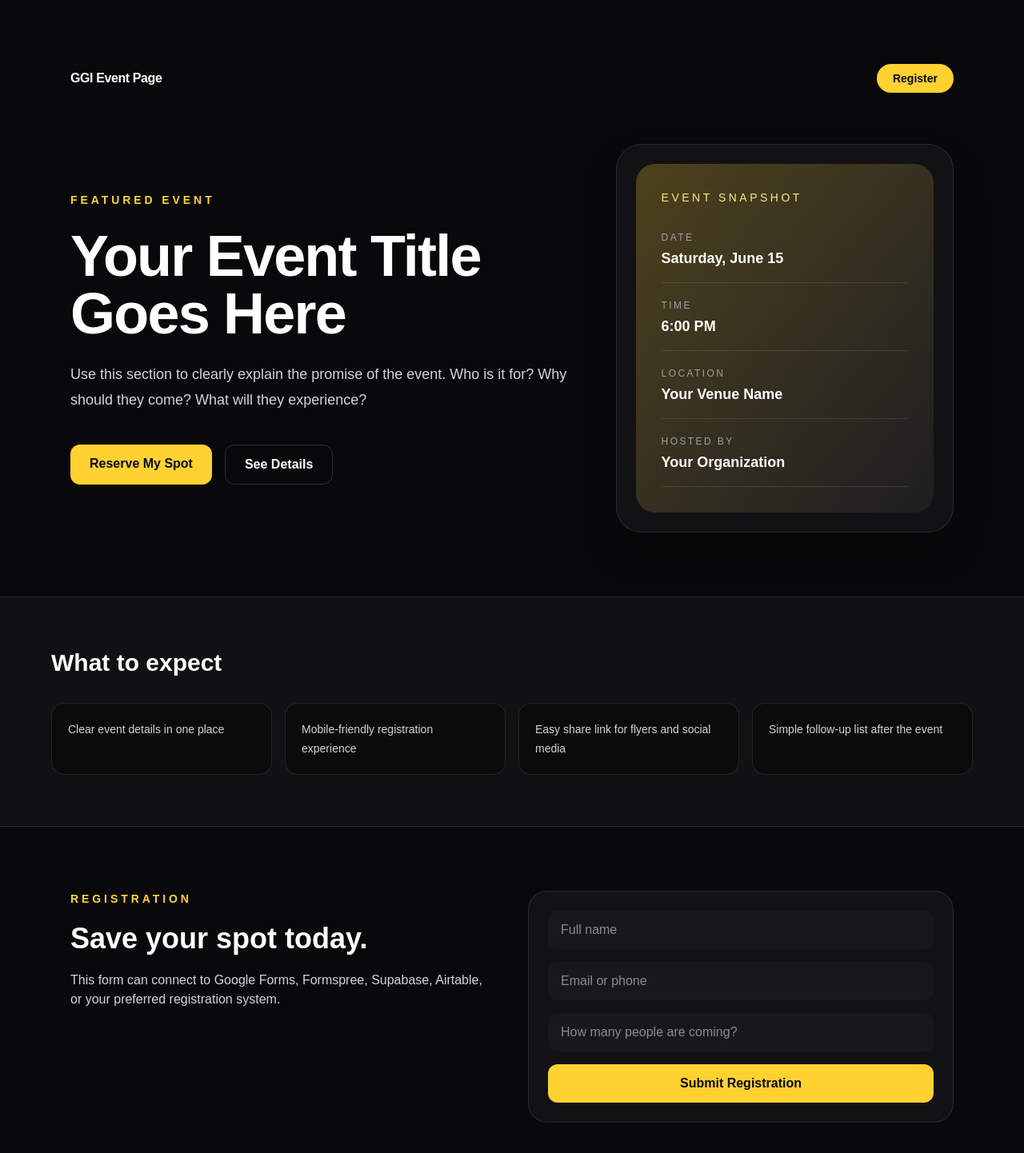
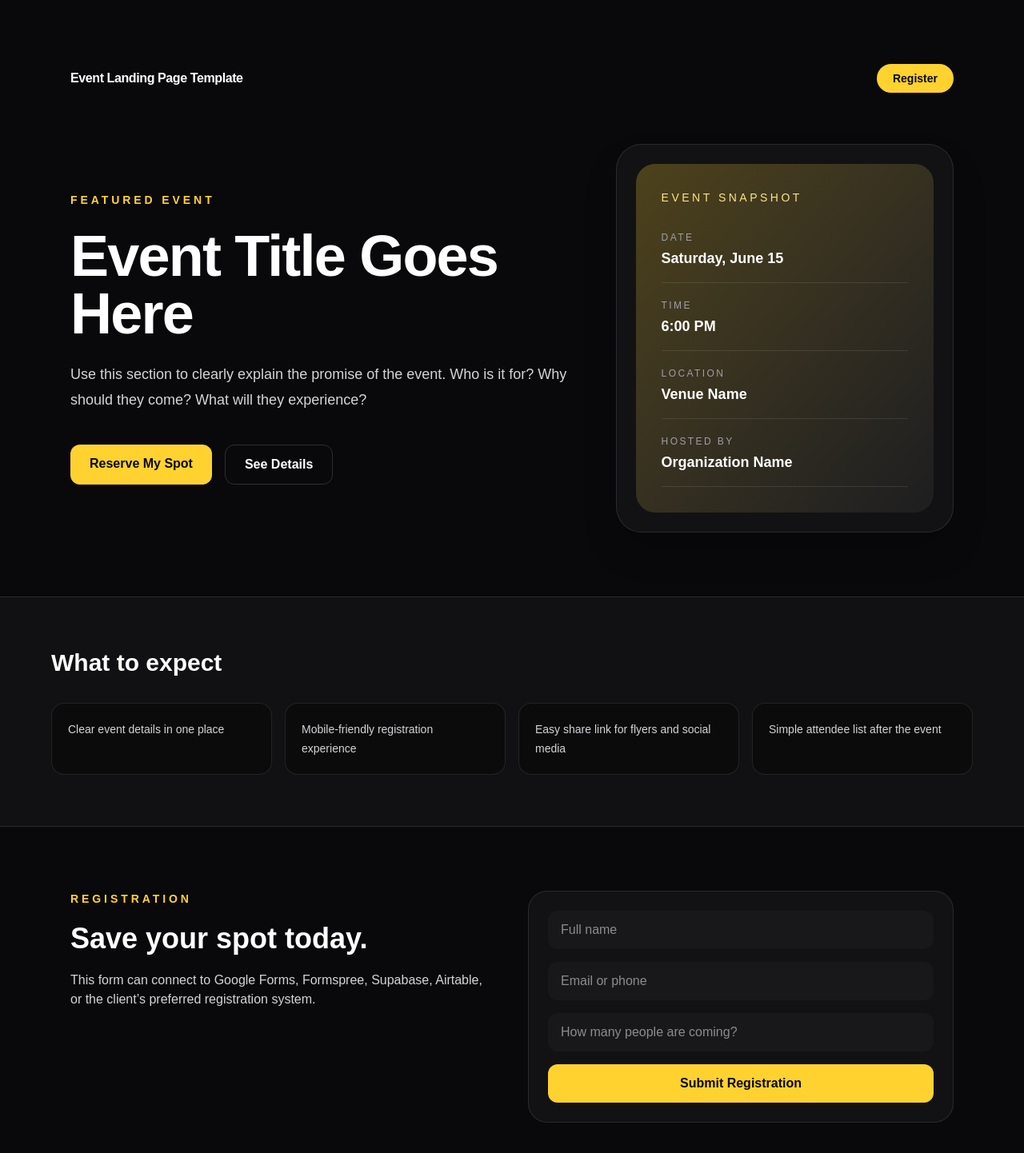
Before and after one commit to Pastorreno/ggi-app-starter, a Next.js app: page /demo-event in a window 1280 px wide. Shown: the top 1442 px of the page at 80% size. Built offline with nearby package versions, Linux system fonts and the light colour scheme.

Commit message:
Make event template universal and client-neutral

```diff
--- a/src/app/demo-event/page.tsx
+++ b/src/app/demo-event/page.tsx
@@ -3,15 +3,15 @@ import Link from 'next/link'
 const details = [
   { label: 'Date', value: 'Saturday, June 15' },
   { label: 'Time', value: '6:00 PM' },
-  { label: 'Location', value: 'Your Venue Name' },
-  { label: 'Hosted by', value: 'Your Organization' },
+  { label: 'Location', value: 'Venue Name' },
+  { label: 'Hosted by', value: 'Organization Name' },
 ]
 
 const expectations = [
   'Clear event details in one place',
   'Mobile-friendly registration experience',
   'Easy share link for flyers and social media',
-  'Simple follow-up list after the event',
+  'Simple attendee list after the event',
 ]
 
 export default function DemoEventPage() {
@@ -19,14 +19,14 @@ export default function DemoEventPage() {
     <main className="min-h-screen bg-zinc-950 text-white">
       <section className="mx-auto max-w-6xl px-6 py-20">
         <nav className="mb-16 flex items-center justify-between">
-          <Link href="/" className="font-bold tracking-tight">GGI Event Page</Link>
+          <Link href="/" className="font-bold tracking-tight">Event Landing Page Template</Link>
           <Link href="#register" className="rounded-full bg-amber-300 px-5 py-2 text-sm font-bold text-zinc-950">Register</Link>
         </nav>
 
         <div className="grid gap-12 lg:grid-cols-[1.2fr_0.8fr] lg:items-center">
           <div>
             <p className="text-sm font-semibold uppercase tracking-[0.28em] text-amber-300">Featured Event</p>
-            <h1 className="mt-6 text-5xl font-black tracking-tight sm:text-7xl">Your Event Title Goes Here</h1>
+            <h1 className="mt-6 text-5xl font-black tracking-tight sm:text-7xl">Event Title Goes Here</h1>
             <p className="mt-6 max-w-2xl text-lg leading-8 text-zinc-300">
               Use this section to clearly explain the promise of the event. Who is it for? Why should they come? What will they experience?
             </p>
@@ -67,7 +67,7 @@ export default function DemoEventPage() {
         <div>
           <p className="text-sm font-semibold uppercase tracking-[0.28em] text-amber-300">Registration</p>
           <h2 className="mt-5 text-4xl font-bold">Save your spot today.</h2>
-          <p className="mt-5 text-zinc-300">This form can connect to Google Forms, Formspree, Supabase, Airtable, or your preferred registration system.</p>
+          <p className="mt-5 text-zinc-300">This form can connect to Google Forms, Formspree, Supabase, Airtable, or the client’s preferred registration system.</p>
         </div>
         <form className="rounded-3xl border border-white/10 bg-white/[0.04] p-6 space-y-4">
           <input className="w-full rounded-xl bg-zinc-900 px-4 py-3" placeholder="Full name" />
```
